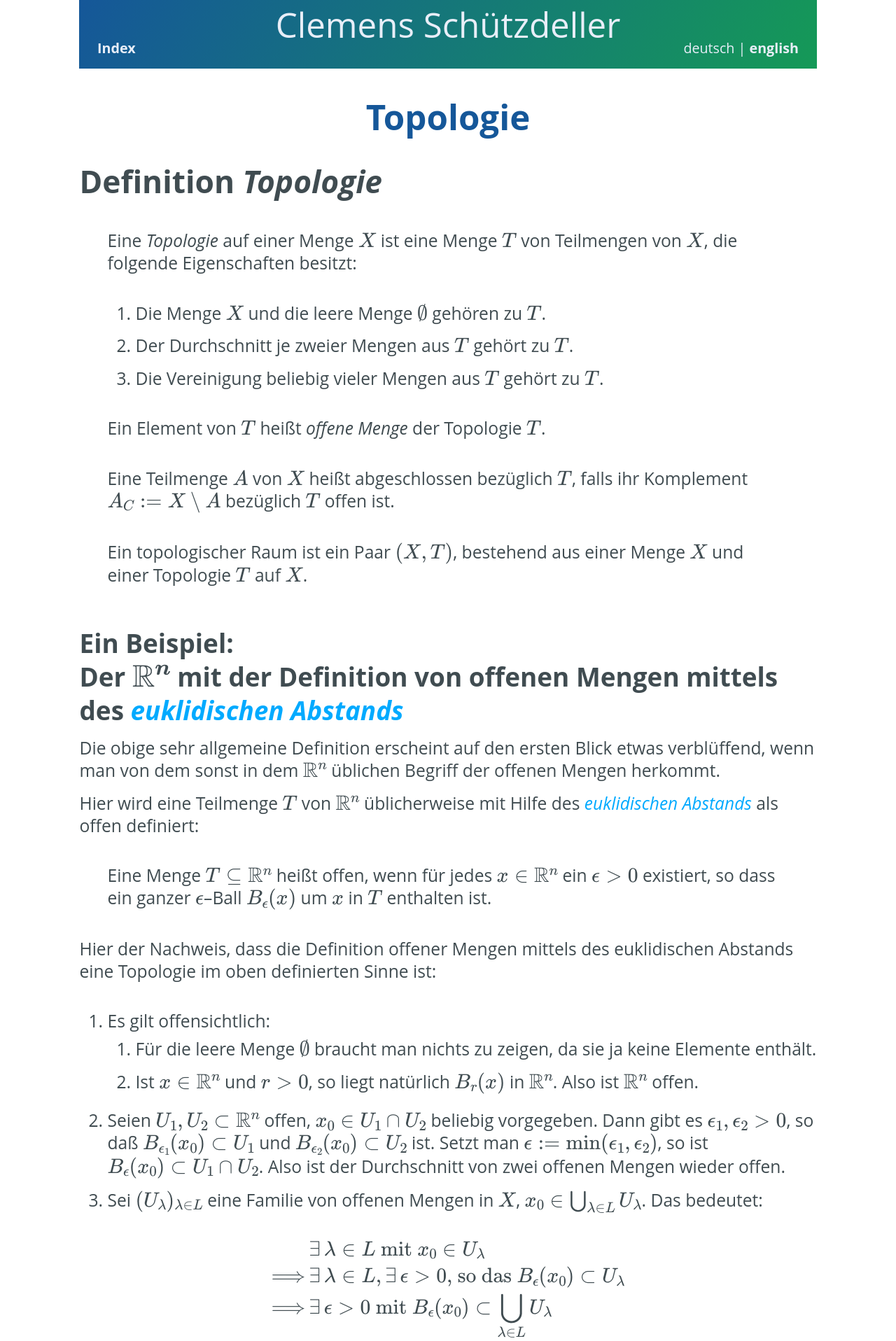
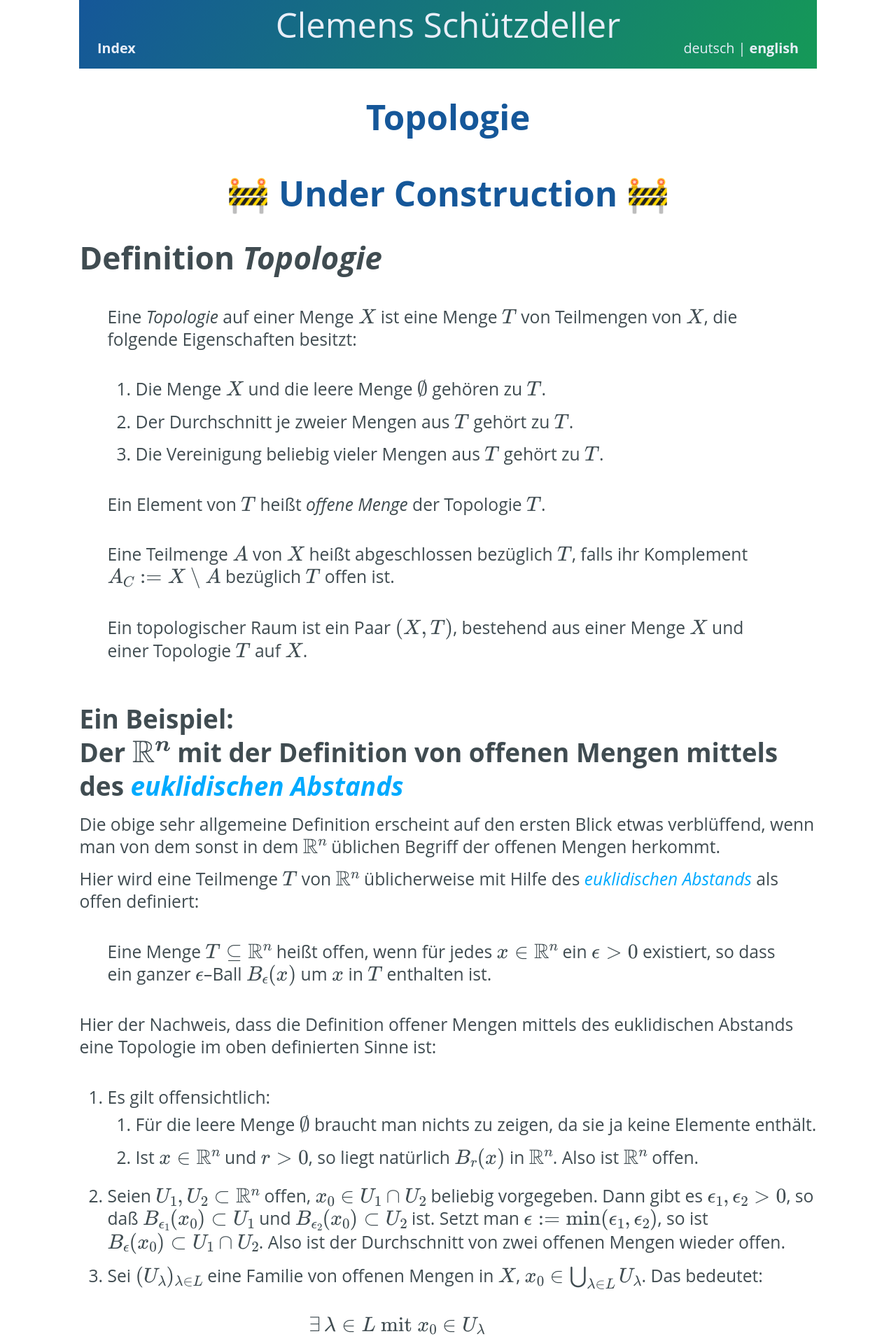
Before and after one commit to cs-LA/home, a Jekyll site: the page built from Topologie/index.md, in a window 1280 px wide. Shown: the top 1916 px of the page at 70% size. Built offline with Jekyll 4.4.1, drawn with Linux system fonts in a browser that asks for light colours; our own code applies the rules of GitHub Pages for plain Markdown files; some of the changed text lies outside the part shown.

Commit message:
index.md aktualisieren

```diff
--- a/Topologie/index.md
+++ b/Topologie/index.md
@@ -1,4 +1,6 @@
 # Topologie
+
+# 🚧 Under Construction 🚧
 
 ## Definition *Topologie*
 
```
